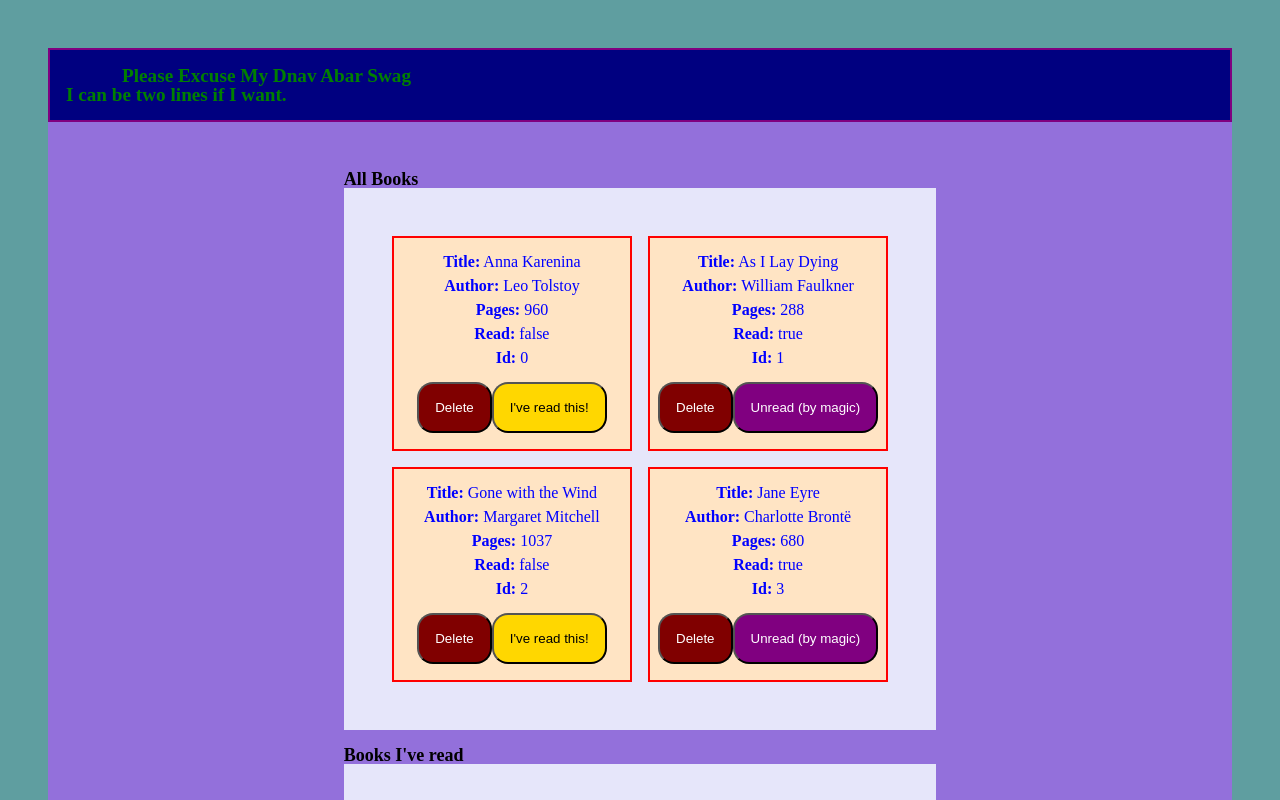
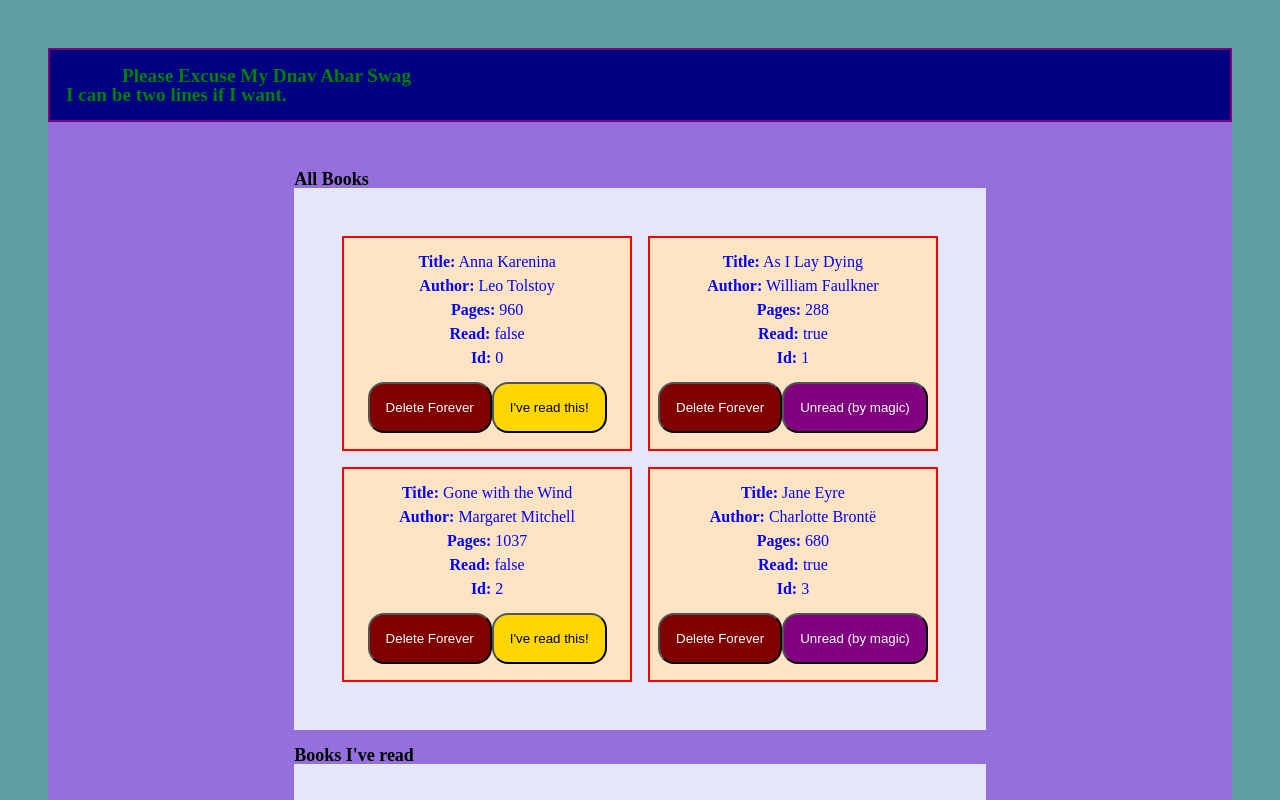
Before and after one commit to gibbonhug/library, a React (Create React App) app: page / in a window 1280 px wide. Shown: the top 800 px of the page. Built offline with nearby package versions, Linux system fonts and the light colour scheme.

Commit message:
Change delete button text to Delete Forever because it is dramatic

```diff
--- a/src/Components/Book.tsx
+++ b/src/Components/Book.tsx
@@ -30,7 +30,7 @@ const Book:FC<BookProps> = (props) => {
           className='delete-button'
           type='button'
           onClick={() => handleDelete(bookInfo.id)}>
-            Delete
+            Delete Forever
         </button>
         <button
           className={bookInfo.read ?
```
